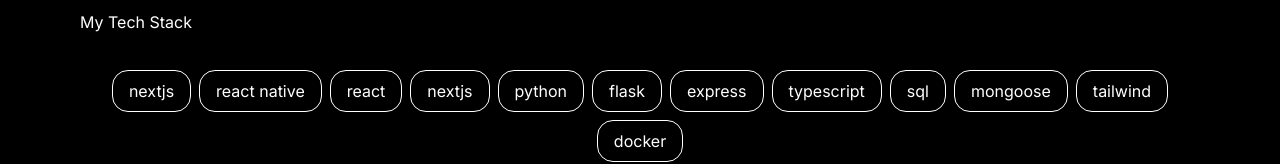
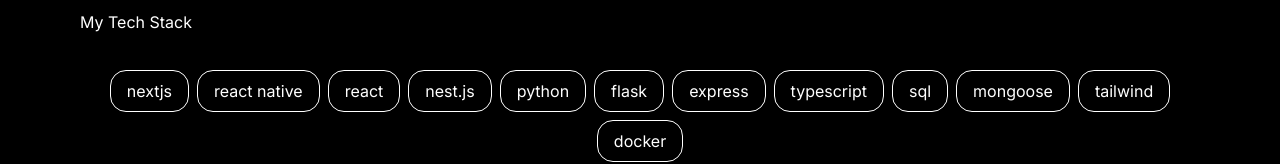
Before and after one commit to EzeaniChucks/my_profile, a Next.js app: page / in a window 1280 px wide. Shown: the part 658-822 px from the top of the page. Built offline with nearby package versions, Linux system fonts and the light colour scheme.

Commit message:
added downloadable cv and attached email link to Get In Touch button

```diff
--- a/src/app/components/mySkills.tsx
+++ b/src/app/components/mySkills.tsx
@@ -2,7 +2,7 @@
   "nextjs",
   "react native",
   "react",
-  "nextjs",
+  "nest.js",
   "python",
   "flask",
   "express",
```
